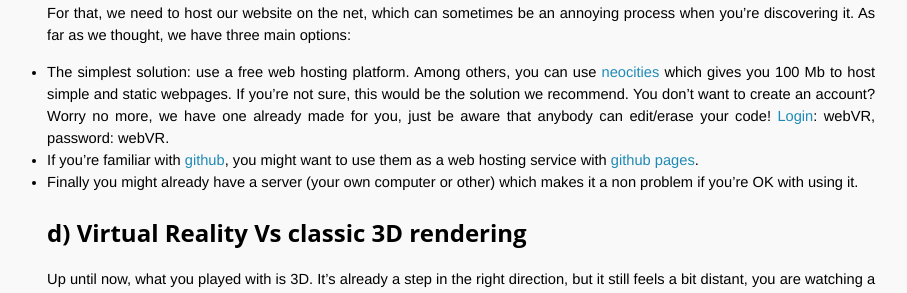
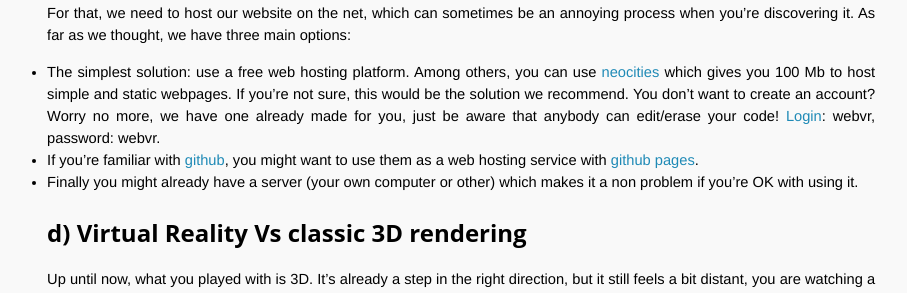
Before and after one commit to OpenTechSchool-Brussels/webVR-for-3D-graphics-and-music, a Jekyll site: the page built from Setting-up.markdown, in a window 1280 px wide and 900 px high, scrolled down 1684 px. Shown: the part 152-445 px from the top of the window, without its empty margins (309-1216 px from the left). Built offline with Jekyll 4.4.1, drawn with Linux system fonts in a browser that asks for light colours; Markdown is read by kramdown in place of the engine named in the settings.

```diff
--- a/Setting-up.markdown
+++ b/Setting-up.markdown
@@ -34,7 +34,7 @@ This was a pretty neat way to discover Three.js and to get straight to coding bu
 
 For that, we need to host our website on the net, which can sometimes be an annoying process when you're discovering it. As far as we thought, we have three main options:
 
-* The simplest solution: use a free web hosting platform. Among others, you can use [neocities](https://neocities.org/) which gives you 100 Mb to host simple and static webpages. If you're not sure, this would be the solution we recommend. You don't want to create an account? Worry no more, we have one already made for you, just be aware that anybody can edit/erase your code! [Login](https://neocities.org/signin): webVR, password: webVR.
+* The simplest solution: use a free web hosting platform. Among others, you can use [neocities](https://neocities.org/) which gives you 100 Mb to host simple and static webpages. If you're not sure, this would be the solution we recommend. You don't want to create an account? Worry no more, we have one already made for you, just be aware that anybody can edit/erase your code! [Login](https://neocities.org/signin): webvr, password: webvr.
 * If you're familiar with [github](http://github.com), you might want to use them as a web hosting service with [github pages](https://pages.github.com/).
 * Finally you might already have a server (your own computer or other) which makes it a non problem if you're OK with using it.
 
```
